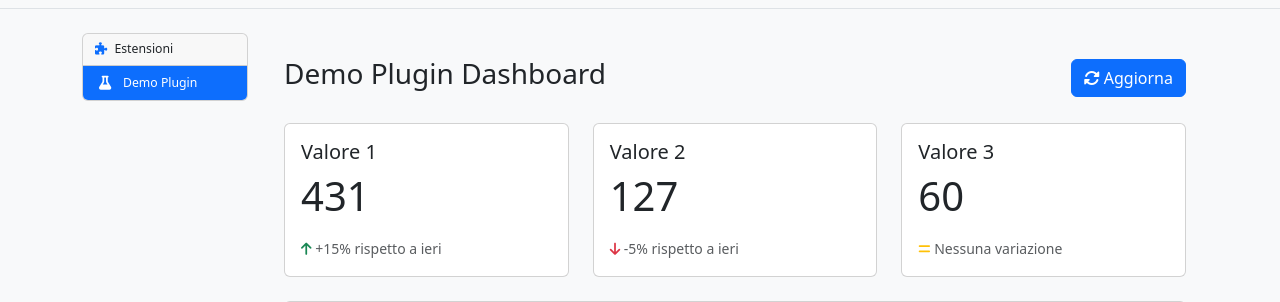
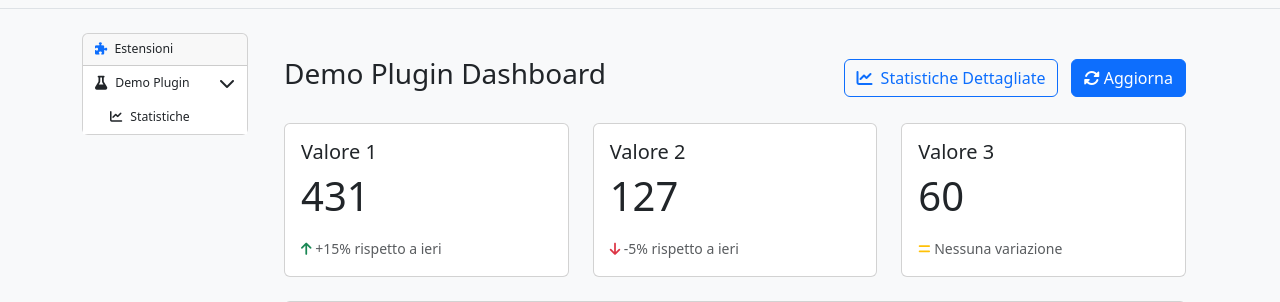
Before and after one commit to federicogerardi/dashboard-template, a Flask app: page /demo/ in a window 1280 px wide. Shown: the part 109-411 px from the top of the page. Run offline with Flask 3, Linux system fonts and the light colour scheme; the visitor is signed in with stand-in values (Sample User, id 1); parts of the project's set-up code (start-up, migrations or seed data) failed here and were passed over; some libraries are stand-ins or nearby versions.

Commit message:
migliorata la navigazione tra i plugin. Aggiunta gestione secondo livello per route interne del plugin. Aggiunto esempio di voce interna nel plugin demo

```diff
--- a/app/plugins/demo_plugin/routes.py
+++ b/app/plugins/demo_plugin/routes.py
@@ -1,6 +1,7 @@
-from flask import render_template
+from flask import render_template, jsonify
 from flask_login import login_required
 import random
+from datetime import datetime, timedelta
 
 @login_required
 def index():
@@ -13,9 +14,29 @@ def index():
 
 @login_required
 def chart():
-    # Dati demo per il grafico
     data = {
         'labels': ['Gen', 'Feb', 'Mar', 'Apr', 'Mag', 'Giu'],
         'values': [random.randint(0, 100) for _ in range(6)]
     }
     return data
+
+@login_required
+def stats():
+    # Genera dati dettagliati per la pagina stats
+    detailed_stats = {
+        'daily': [
+            {
+                'date': (datetime.now() - timedelta(days=i)).strftime('%Y-%m-%d'),
+                'value': random.randint(50, 200),
+                'trend': random.choice(['up', 'down', 'stable']),
+                'percentage': random.randint(-20, 20)
+            } for i in range(7)
+        ],
+        'summary': {
+            'total': random.randint(1000, 5000),
+            'average': random.randint(100, 300),
+            'peak': random.randint(300, 500),
+            'last_update': datetime.now().strftime('%Y-%m-%d %H:%M')
+        }
+    }
+    return render_template('demo_plugin/stats.html', stats=detailed_stats)
--- a/app/plugins/demo_plugin/templates/demo_plugin/index.html
+++ b/app/plugins/demo_plugin/templates/demo_plugin/index.html
@@ -15,9 +15,14 @@
 <div class="container py-4">
     <div class="d-flex justify-content-between align-items-center mb-4">
         <h1 class="h3">Demo Plugin Dashboard</h1>
-        <button class="btn btn-primary" id="refreshChart">
-            <i class="fas fa-sync-alt"></i> Aggiorna
-        </button>
+        <div>
+            <a href="{{ url_for('demo_plugin.stats') }}" class="btn btn-outline-primary me-2">
+                <i class="fas fa-chart-line me-2"></i>Statistiche Dettagliate
+            </a>
+            <button class="btn btn-primary" id="refreshChart">
+                <i class="fas fa-sync-alt"></i> Aggiorna
+            </button>
+        </div>
     </div>
 
     <!-- Stats Cards -->
--- a/app/static/pdashboard/css/style.css
+++ b/app/static/pdashboard/css/style.css
@@ -217,21 +217,6 @@ body {
     color: var(--bs-secondary);
 }
 
-/* Stile icone per adattarsi al tema */
-[data-bs-theme="light"] .fas,
-[data-bs-theme="light"] .fa-4x,
-[data-bs-theme="light"] .fa-3x,
-[data-bs-theme="light"] .fa-2x {
-    color: var(--bs-primary);
-}
-
-[data-bs-theme="dark"] .fas,
-[data-bs-theme="dark"] .fa-4x,
-[data-bs-theme="dark"] .fa-3x,
-[data-bs-theme="dark"] .fa-2x {
-    color: var(--bs-primary);
-}
-
 /* Timeline specifica per tema scuro */
 [data-bs-theme="dark"] .timeline-item {
     border-left-color: var(--bs-border-color);
@@ -276,7 +261,7 @@ body {
     --bs-breadcrumb-divider: '›';
 }
 
-/* Stili per la sidebar compatta */
+/* Sidebar container */
 .sidebar-card {
     font-size: 0.875rem;
 }
@@ -285,6 +270,7 @@ body {
     padding: 0.5rem 0.75rem;
 }
 
+/* Stili base per tutti gli elementi della lista */
 .list-group-item {
     border: none;
     padding: 0.5rem 0.75rem;
@@ -292,47 +278,84 @@ body {
     color: var(--bs-body-color);
 }
 
-.list-group-item i {
-    width: 1.25rem;
-    text-align: center;
-    font-size: 0.875rem;
-    color: inherit;
+/* Voci di primo livello */
+.list-group-item:not(.submenu .list-group-item),
+.nav-item-with-submenu .list-group-item {
+    display: flex;
+    align-items: center;
 }
 
-/* Hover stato normale */
-.list-group-item:not(.active):hover {
+/* Hover per voci di primo livello */
+.list-group-item:not(.submenu .list-group-item):hover,
+.nav-item-with-submenu .list-group-item:hover {
     background-color: rgba(var(--bs-primary-rgb), 0.1);
     color: var(--bs-primary);
 }
 
-/* Stato attivo */
-.list-group-item.active {
-    background-color: var(--bs-primary);
-    border-color: var(--bs-primary);
-    color: var(--bs-white);
+/* Stato active per voci di primo livello */
+.list-group-item:not(.submenu .list-group-item).active,
+.nav-item-with-submenu .list-group-item.active {
+    background-color: var(--bs-primary) !important;
+    color: var(--bs-white) !important;
 }
 
-.list-group-item.active i {
-    color: var(--bs-white);
+/* Submenu container */
+.submenu {
+    background-color: rgba(var(--bs-primary-rgb), 0.05);
 }
 
-/* Hover su elemento attivo */
-.list-group-item.active:hover {
+/* Voci di secondo livello */
+.submenu .list-group-item {
+    padding-left: 2rem;
+}
+
+.submenu .list-group-item:hover {
+    background-color: rgba(var(--bs-primary-rgb), 0.1);
+}
+
+.submenu .list-group-item.active {
+    background-color: rgba(var(--bs-primary-rgb), 0.1);
+    color: var(--bs-primary);
+    font-weight: 500;
+}
+
+/* Toggle button */
+.submenu-toggle {
+    padding: 0.5rem;
+    background: transparent;
+    display: flex;
+    align-items: center;
+    justify-content: center;
+    min-width: 2.5rem;
+    transition: all 0.2s ease;
+    color: inherit;
+}
+
+.submenu-toggle:hover {
+    background-color: rgba(var(--bs-primary-rgb), 0.1);
+}
+
+/* Toggle button quando il parent è attivo */
+.nav-item-with-submenu .list-group-item.active + .submenu-toggle {
     background-color: var(--bs-primary);
     color: var(--bs-white);
 }
 
-/* Dark mode adjustments */
-[data-bs-theme="dark"] .list-group-item:not(.active) {
-    color: var(--bs-body-color);
+/* Rotazione icona submenu */
+.submenu-icon {
+    transition: transform 0.3s ease;
 }
 
-[data-bs-theme="dark"] .list-group-item:not(.active):hover {
-    background-color: rgba(var(--bs-primary-rgb), 0.2);
-    color: var(--bs-primary);
+[aria-expanded="true"] .submenu-icon {
+    transform: rotate(90deg);
 }
 
-/* Responsive adjustments */
+/* Dark mode adjustments */
+[data-bs-theme="dark"] .submenu {
+    background-color: rgba(255, 255, 255, 0.05);
+}
+
+/* Responsive */
 @media (max-width: 768px) {
     .sidebar-card {
         margin-bottom: 1rem;
@@ -341,13 +364,111 @@ body {
     .list-group-item {
         padding: 0.75rem;
     }
-
-    .list-group-item i {
-        font-size: 1rem;
-    }
 }
 
 [data-bs-theme="dark"] .card {
     background-color: var(--bs-body-bg);
     border-color: var(--bs-border-color);
 }
+
+/* Stili per il submenu nella sidebar */
+.submenu {
+    background: rgba(var(--bs-primary-rgb), 0.05);
+}
+
+.submenu .list-group-item {
+    padding-left: 2rem;
+    border-left: 3px solid transparent;
+}
+
+.submenu .list-group-item:hover {
+    border-left-color: var(--bs-primary);
+}
+
+.submenu .list-group-item.active {
+    border-left-color: var(--bs-primary);
+    background-color: rgba(var(--bs-primary-rgb), 0.1);
+}
+
+/* Rotazione icona submenu */
+.submenu-icon {
+    transition: transform 0.3s ease;
+}
+
+[aria-expanded="true"] .submenu-icon {
+    transform: rotate(90deg);
+}
+
+/* Dark mode adjustments */
+[data-bs-theme="dark"] .submenu {
+    background: rgba(255, 255, 255, 0.05);
+}
+
+/* Stili per i pulsanti del menu */
+.list-group-item[data-bs-toggle="collapse"] {
+    cursor: pointer;
+}
+
+.list-group-item[data-bs-toggle="collapse"]:hover {
+    background-color: rgba(var(--bs-primary-rgb), 0.1);
+}
+
+/* Aggiungiamo regole specifiche per la sidebar */
+.sidebar-card .list-group-item i {
+    color: inherit !important;  /* Forza l'ereditarietà del colore */
+}
+
+.sidebar-card .list-group-item.active i {
+    color: inherit !important;  /* Assicura che le icone seguano il colore del testo quando attivo */
+}
+
+/* Manteniamo il colore primario solo per icone specifiche */
+.stats-card i,
+.card-header i:not(.submenu-icon),
+.breadcrumb-item i {
+    color: var(--bs-primary);
+}
+
+/* Contenitore per voce con submenu */
+.nav-item-with-submenu {
+    display: flex;
+    align-items: stretch;
+}
+
+.nav-item-with-submenu .list-group-item {
+    border-top-right-radius: 0;
+    border-bottom-right-radius: 0;
+    border-right: none;
+    margin-right: 0;
+}
+
+/* Pulsante toggle submenu */
+.submenu-toggle {
+    padding: 0.5rem;
+    background: transparent;
+    display: flex;
+    align-items: center;
+    justify-content: center;
+    cursor: pointer;
+    color: inherit;
+    border: none;
+    min-width: 2.5rem;
+    transition: all 0.2s ease;
+}
+
+.submenu-toggle:hover {
+    background-color: rgba(var(--bs-primary-rgb), 0.1);
+}
+
+.submenu-toggle:active {
+    background-color: rgba(var(--bs-primary-rgb), 0.15);
+}
+
+/* Dark mode adjustments */
+[data-bs-theme="dark"] .submenu-toggle {
+    border-color: rgba(255, 255, 255, 0.1);
+}
+
+[data-bs-theme="dark"] .submenu-toggle:hover {
+    border-color: rgba(255, 255, 255, 0.2);
+}
--- a/app/templates/pdashboard/base.html
+++ b/app/templates/pdashboard/base.html
@@ -92,11 +92,47 @@
                         {% for plugin in plugins %}
                             {% for nav_item in plugin.get_navigation_items() %}
                                 {% if not nav_item.permission or current_user.has_role(nav_item.permission) %}
-                                    <a href="{{ nav_item.url }}"
-                                       class="list-group-item list-group-item-action d-flex align-items-center {% if request.path.startswith(nav_item.url) %}active{% endif %}">
-                                        <i class="{{ nav_item.icon }} me-2"></i>
-                                        <span class="small">{{ nav_item.name }}</span>
-                                    </a>
+                                    <div class="nav-item-group">
+                                        {% if nav_item.subitems %}
+                                            <!-- Voce con sottomenu: contenitore flex -->
+                                            <div class="nav-item-with-submenu">
+                                                <a href="{{ nav_item.url }}"
+                                                   class="list-group-item list-group-item-action flex-grow-1 {% if request.path == nav_item.url %}active{% endif %}">
+                                                    <div class="d-flex align-items-center">
+                                                        <i class="{{ nav_item.icon }} me-2"></i>
+                                                        <span class="small">{{ nav_item.name }}</span>
+                                                    </div>
+                                                </a>
+                                                <button type="button"
+                                                        class="submenu-toggle btn btn-link text-decoration-none shadow-none"
+                                                        data-bs-toggle="collapse"
+                                                        data-bs-target="#submenu-{{ loop.index }}"
+                                                        aria-expanded="{{ 'true' if request.path.startswith(nav_item.url) else 'false' }}">
+                                                    <i class="fas fa-chevron-right submenu-icon"></i>
+                                                </button>
+                                            </div>
+                                            <!-- Sottomenu -->
+                                            <div class="collapse submenu {{ 'show' if request.path.startswith(nav_item.url) }}"
+                                                 id="submenu-{{ loop.index }}">
+                                                {% for subitem in nav_item.subitems %}
+                                                    <a href="{{ subitem.url }}"
+                                                       class="list-group-item list-group-item-action d-flex align-items-center ps-4 {% if request.path == subitem.url %}active{% endif %}">
+                                                        <i class="{{ subitem.icon }} me-2 small"></i>
+                                                        <span class="small">{{ subitem.name }}</span>
+                                                    </a>
+                                                {% endfor %}
+                                            </div>
+                                        {% else %}
+                                            <!-- Voce senza sottomenu: link diretto -->
+                                            <a href="{{ nav_item.url }}"
+                                               class="list-group-item list-group-item-action d-flex align-items-center {% if request.path.startswith(nav_item.url) %}active{% endif %}">
+                                                <div>
+                                                    <i class="{{ nav_item.icon }} me-2"></i>
+                                                    <span class="small">{{ nav_item.name }}</span>
+                                                </div>
+                                            </a>
+                                        {% endif %}
+                                    </div>
                                 {% endif %}
                             {% endfor %}
                         {% endfor %}
```
Also changed, not shown: app/extensions/base.py (+7 -0 lines), app/plugins/demo_plugin/__init__.py (+9 -1 lines), app/plugins/demo_plugin/templates/demo_plugin/stats.html (added, +103 -0 lines).
